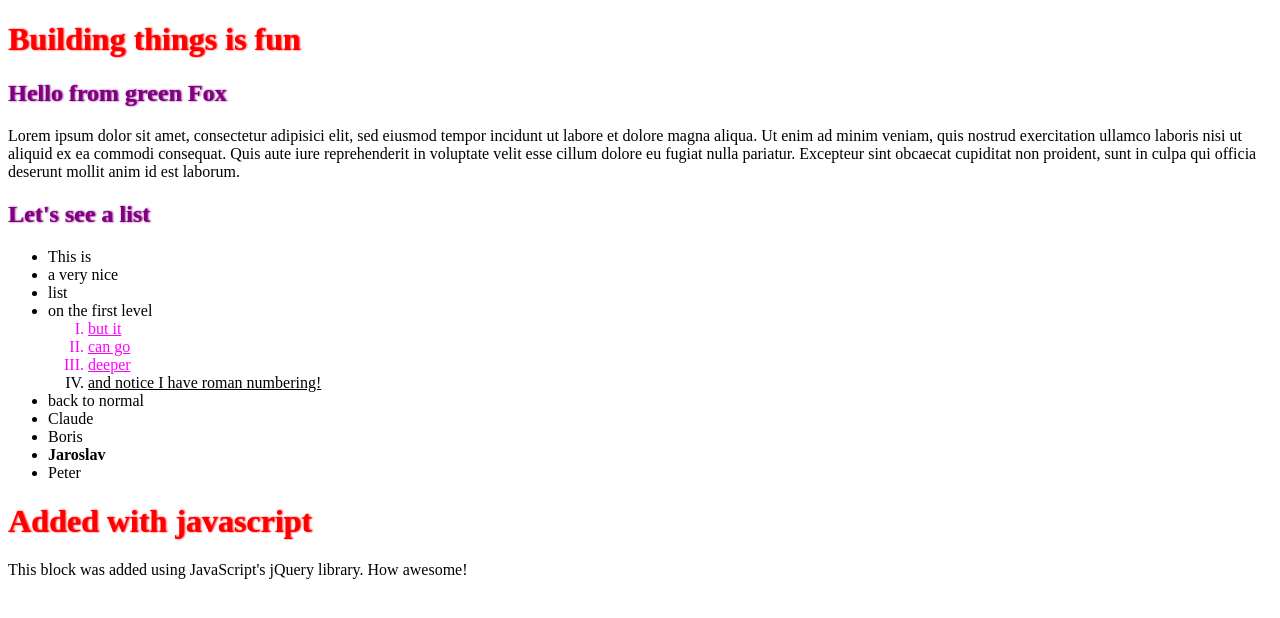
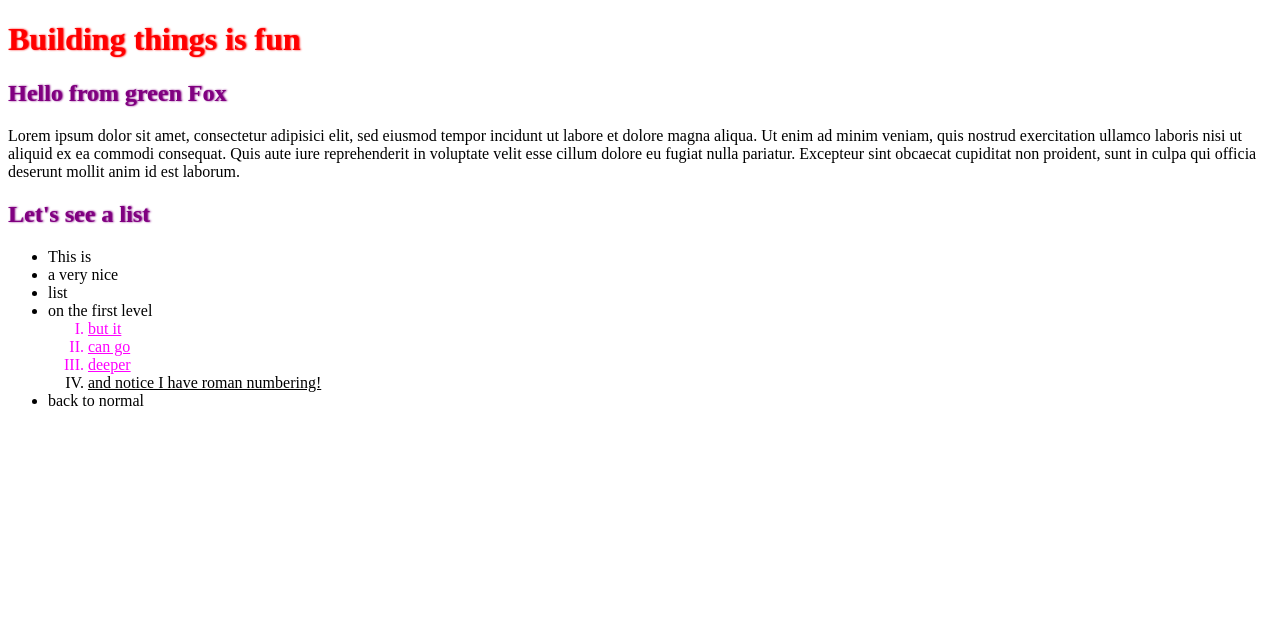
Before and after one commit to jardahancl/jardahancl.github.io, a plain HTML site: page l02-first-page/l2q6-lists-and/dist/index.html in a window 1280 px wide. Drawn offline with nearby package versions, Linux system fonts and the light colour scheme.

Commit message:
small changes

```diff
--- a/l02-first-page/l2q6-lists-and/dist/script.js
+++ /dev/null
@@ -1,22 +0,0 @@
-let names = ["Claude", "Boris", "Jaroslav", "Peter"];
-
-console.log(names);
-
-names.forEach(name => {
-  if (name === "Jaroslav") {
-    $('ul').append("<li><strong>"+name+"</li></strong>");
-  } else {
-    $('ul').append("<li>"+name+"</li>");
-  }
-});
-
-
-let additionalBlock = {
-    title: "Added with javascript",
-    text: "This block was added using JavaScript's jQuery library. How awesome!"
-  };
-console.log(additionalBlock);
-
-
-$('body').append("<h1>"+additionalBlock.title+"</h1>");
-$('body').append("<p>"+additionalBlock.text+"</p>");
```
Also changed, not shown: l02-first-page/index.html (+2 -2 lines), l04-flexbox/index.html (+2 -2 lines), l08-gettingusedto-github/index.html (+4 -2 lines), l10-play-javascript/index.html (+4 -2 lines).
